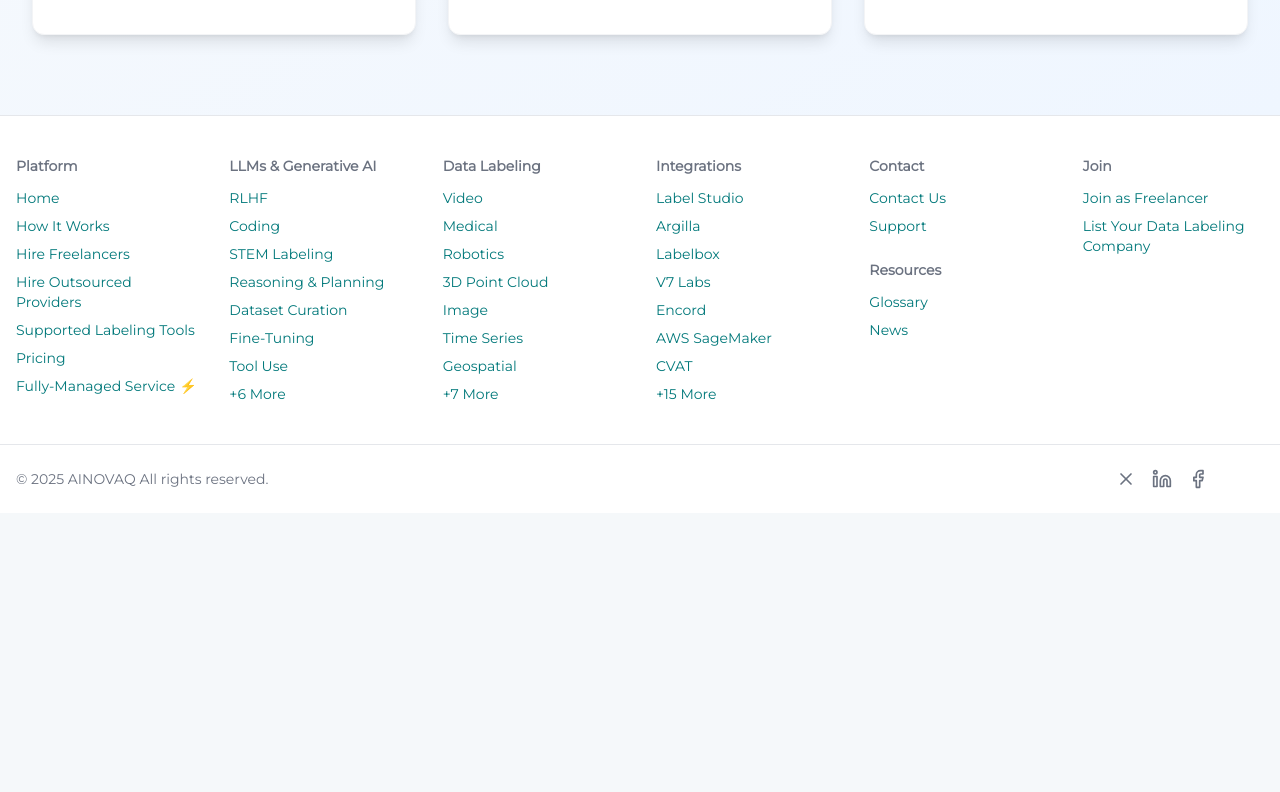
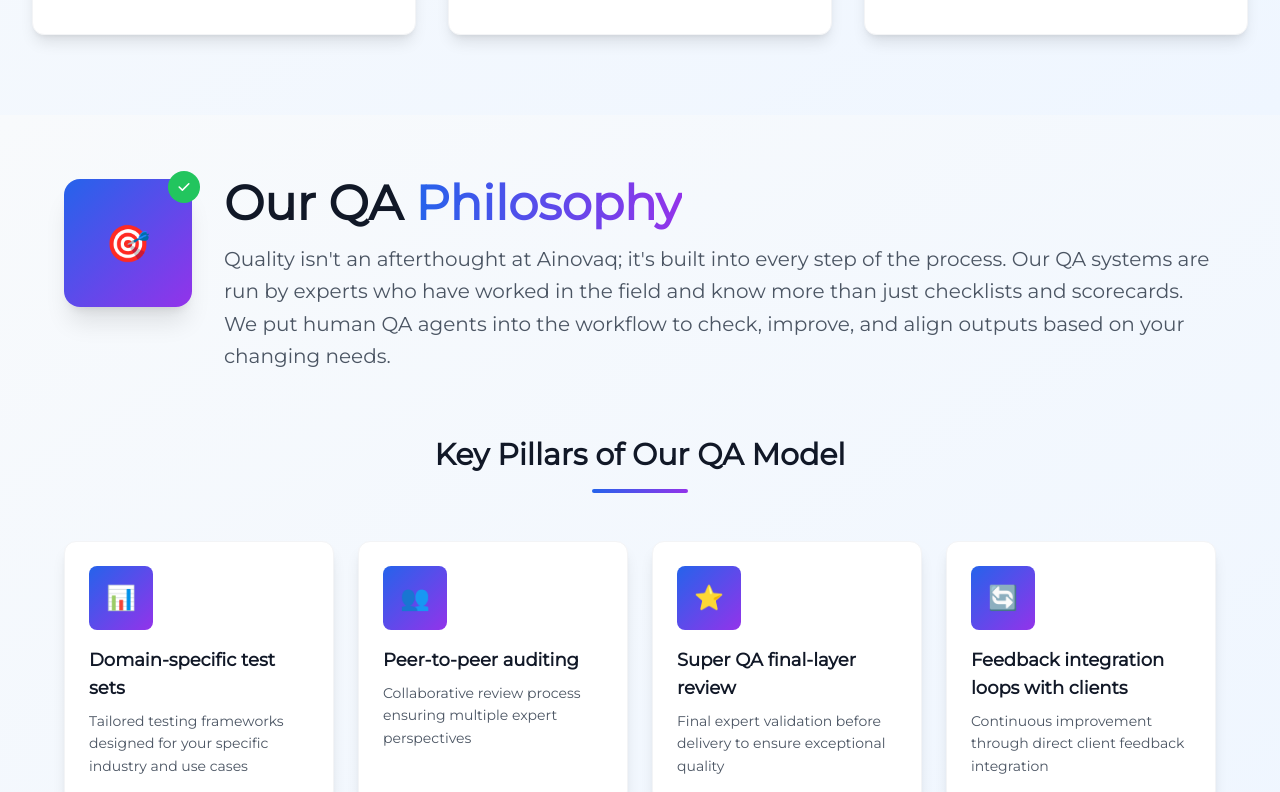
Before and after one commit to Bayzid004/luciidai, a Next.js app: page /aboutUs in a window 1280 px wide. Shown: the part 2026-2818 px from the top of the page. Before the commit the page ends 2539 px from the top, so only its background shows below. Built offline with nearby package versions, Linux system fonts and the light colour scheme.

Commit message:
about page done

```diff
--- a/src/components/aboutUs/AboutUsPage.jsx
+++ b/src/components/aboutUs/AboutUsPage.jsx
@@ -2,6 +2,7 @@
 import AboutUs from "./about/AboutUs";
 import MissionValues from "./missionValues/MissionValues";
 import WhatWeDo from "./whatWeDo/WhatWedo";
+import QAPhilosophy from "./qAPhilosophy/QAPhilosophy";
 
 const AboutUsPage = () => {
   return (
@@ -13,7 +14,10 @@
         <MissionValues />
       </section>
       <section>
-        <WhatWeDo/>
+        <WhatWeDo />
+      </section>
+      <section>
+        <QAPhilosophy />
       </section>
     </div>
   );
--- /dev/null
+++ b/src/components/aboutUs/qAPhilosophy/QAPhilosophy.jsx
@@ -0,0 +1,118 @@
+import React from 'react';
+import Image from 'next/image';
+
+const QAPhilosophy = () => {
+  const pillars = [
+    {
+      icon: '📊',
+      text: 'Domain-specific test sets',
+      description: 'Tailored testing frameworks designed for your specific industry and use cases'
+    },
+    {
+      icon: '👥',
+      text: 'Peer-to-peer auditing',
+      description: 'Collaborative review process ensuring multiple expert perspectives'
+    },
+    {
+      icon: '⭐',
+      text: 'Super QA final-layer review',
+      description: 'Final expert validation before delivery to ensure exceptional quality'
+    },
+    {
+      icon: '🔄',
+      text: 'Feedback integration loops with clients',
+      description: 'Continuous improvement through direct client feedback integration'
+    }
+  ];
+
+  return (
+    <section className="py-16 px-4 bg-gradient-to-br from-slate-50 to-blue-50">
+      <div className="max-w-6xl mx-auto">
+        {/* Header Section */}
+        <div className="flex flex-col lg:flex-row items-center lg:items-start gap-8 mb-12">
+          {/* Image Placeholder */}
+          <div className="relative">
+            <div className="w-32 h-32 bg-gradient-to-br from-blue-600 to-purple-600 rounded-2xl flex items-center justify-center text-white text-4xl shadow-xl">
+              🎯
+            </div>
+            {/* Replace with actual image when available */}
+            {/* <Image
+              src="/your-qa-image.jpg"
+              alt="QA Philosophy"
+              width={128}
+              height={128}
+              className="rounded-2xl shadow-xl"
+            /> */}
+            <div className="absolute -top-2 -right-2 w-8 h-8 bg-green-500 rounded-full flex items-center justify-center">
+              <svg className="w-4 h-4 text-white" fill="currentColor" viewBox="0 0 20 20">
+                <path fillRule="evenodd" d="M16.707 5.293a1 1 0 010 1.414l-8 8a1 1 0 01-1.414 0l-4-4a1 1 0 011.414-1.414L8 12.586l7.293-7.293a1 1 0 011.414 0z" clipRule="evenodd" />
+              </svg>
+            </div>
+          </div>
+
+          {/* Title and Description */}
+          <div className="flex-1 text-center lg:text-left">
+            <h2 className="text-4xl lg:text-5xl font-bold text-gray-900 mb-4">
+              Our QA{' '}
+              <span className="bg-gradient-to-r from-blue-600 to-purple-600 bg-clip-text text-transparent">
+                Philosophy
+              </span>
+            </h2>
+            <p className="text-xl text-gray-600 leading-relaxed">
+              Quality isn't an afterthought at Ainovaq; it's built into every step of the process.
+              Our QA systems are run by experts who have worked in the field and know more than just
+              checklists and scorecards. We put human QA agents into the workflow to check, improve,
+              and align outputs based on your changing needs.
+            </p>
+          </div>
+        </div>
+
+        {/* Key Pillars Section */}
+        <div className="mt-16">
+          <div className="text-center mb-12">
+            <h3 className="text-3xl font-bold text-gray-900 mb-4">
+              Key Pillars of Our QA Model
+            </h3>
+            <div className="w-24 h-1 bg-gradient-to-r from-blue-600 to-purple-600 mx-auto rounded-full"></div>
+          </div>
+
+          {/* Pillars Grid */}
+          <div className="grid grid-cols-1 md:grid-cols-2 lg:grid-cols-4 gap-6">
+            {pillars.map((pillar, index) => (
+              <div
+                key={index}
+                className="group relative bg-white rounded-xl p-6 shadow-lg hover:shadow-xl transition-all duration-300 hover:-translate-y-2 border border-gray-100 hover:border-blue-200"
+              >
+                {/* Card Background Gradient */}
+                <div className="absolute inset-0 bg-gradient-to-br from-blue-50 to-purple-50 rounded-xl opacity-0 group-hover:opacity-100 transition-opacity duration-300"></div>
+
+                {/* Content */}
+                <div className="relative z-10">
+                  {/* Icon */}
+                  <div className="w-16 h-16 bg-gradient-to-br from-blue-600 to-purple-600 rounded-lg flex items-center justify-center text-2xl mb-4 group-hover:scale-110 transition-transform duration-300">
+                    {pillar.icon}
+                  </div>
+
+                  {/* Text */}
+                  <h4 className="text-lg font-semibold text-gray-900 mb-2 group-hover:text-blue-700 transition-colors duration-300">
+                    {pillar.text}
+                  </h4>
+
+                  {/* Description */}
+                  <p className="text-sm text-gray-600 leading-relaxed">
+                    {pillar.description}
+                  </p>
+                </div>
+
+                {/* Hover Effect Line */}
+                <div className="absolute top-0 left-0 right-0 h-1 bg-gradient-to-r from-blue-600 to-purple-600 rounded-t-xl transform scale-x-0 group-hover:scale-x-100 transition-transform duration-300"></div>
+              </div>
+            ))}
+          </div>
+        </div>
+      </div>
+    </section>
+  );
+};
+
+export default QAPhilosophy;
```
